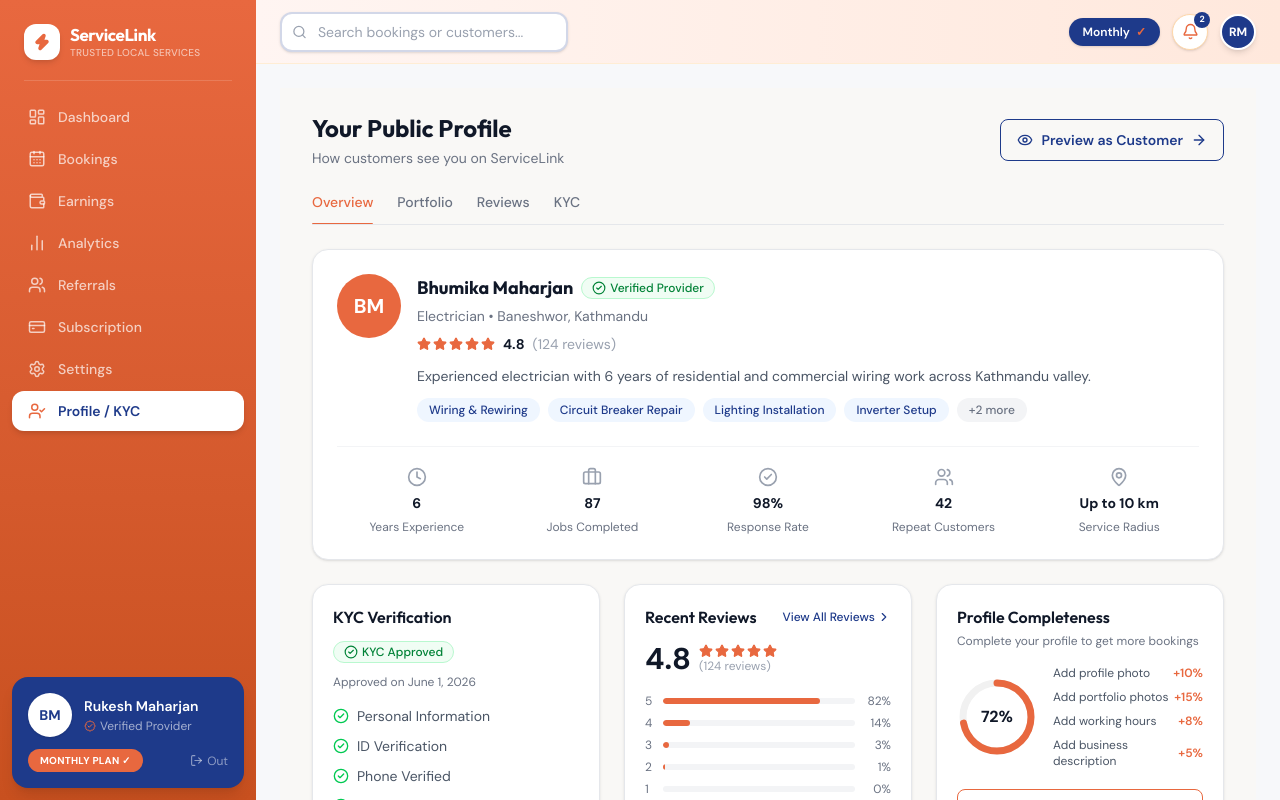
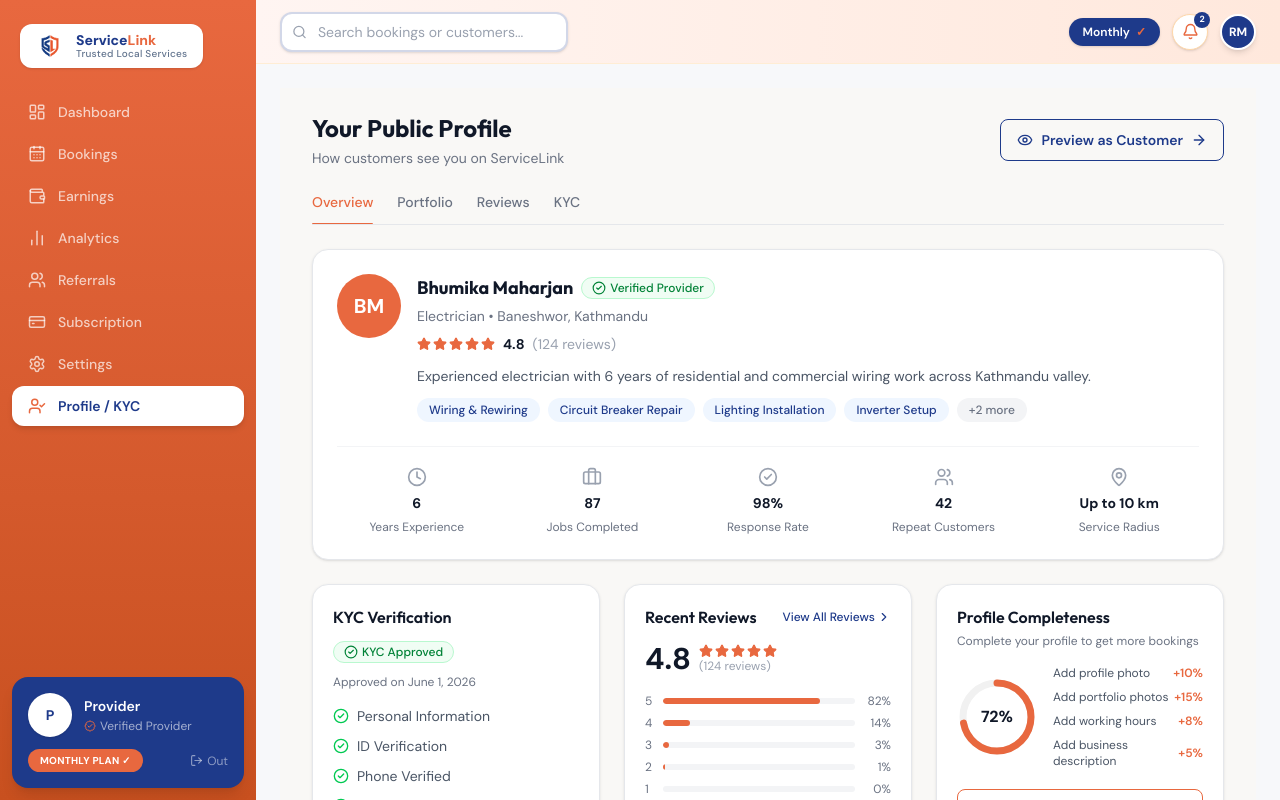
Before and after one commit to Ryuklyn/ServiceLink, a Next.js app in the folder frontend/servicelink/: page /dashboard/provider/profile in a window 1280 px wide. Built offline with nearby package versions, Linux system fonts and the light colour scheme; no server answers.

Commit message:
provider login

```diff
--- a/frontend/servicelink/app/layout.tsx
+++ b/frontend/servicelink/app/layout.tsx
@@ -1,9 +1,60 @@
+// import type { Metadata } from "next";
+// import { Geist, Geist_Mono, Montserrat } from "next/font/google";
+// import "./globals.css";
+//
+// import { ToastContainer } from "react-toastify";
+// import "react-toastify/dist/ReactToastify.css";
+//
+// const geistSans = Geist({
+//   variable: "--font-geist-sans",
+//   subsets: ["latin"],
+// });
+//
+// const montserrat = Montserrat({
+//   variable: "--font-montserrat",
+//   subsets: ["latin"],
+// });
+//
+// const geistMono = Geist_Mono({
+//   variable: "--font-geist-mono",
+//   subsets: ["latin"],
+// });
+//
+// export const metadata: Metadata = {
+//   title: "Service Link",
+//   description: "Generated by create next app",
+// };
+//
+// export default function RootLayout({
+//   children,
+// }: Readonly<{
+//   children: React.ReactNode;
+// }>) {
+//   return (
+//     <html
+//       lang="en"
+//       className={`${geistSans.variable} ${montserrat.variable} ${geistMono.variable} h-full antialiased`}
+//       suppressHydrationWarning // <-- Fixed here
+//     >
+//       <body
+//         className="min-h-full flex flex-col"
+//         suppressHydrationWarning /* <-- Fixed here */
+//       >
+//         {children}
+//         <ToastContainer position="top-right" />
+//       </body>
+//     </html>
+//   );
+// }
+
+
 import type { Metadata } from "next";
 import { Geist, Geist_Mono, Montserrat } from "next/font/google";
 import "./globals.css";
 
 import { ToastContainer } from "react-toastify";
 import "react-toastify/dist/ReactToastify.css";
+import Providers from "@/store/Providers";
 
 const geistSans = Geist({
   variable: "--font-geist-sans",
@@ -34,14 +85,16 @@ export default function RootLayout({
       <html
           lang="en"
           className={`${geistSans.variable} ${montserrat.variable} ${geistMono.variable} h-full antialiased`}
-      suppressHydrationWarning // <-- Fixed here
+          suppressHydrationWarning
       >
       <body
           className="min-h-full flex flex-col"
-        suppressHydrationWarning /* <-- Fixed here */
+          suppressHydrationWarning
       >
+      <Providers>
         {children}
         <ToastContainer position="top-right" />
+      </Providers>
       </body>
       </html>
   );
--- a/frontend/servicelink/components/dashboard/provider/Sidebar.tsx
+++ b/frontend/servicelink/components/dashboard/provider/Sidebar.tsx
@@ -1,7 +1,9 @@
 "use client";
 
+import { useEffect } from "react";
 import Link from "next/link";
-import { usePathname } from "next/navigation";
+import Image from "next/image";
+import { usePathname, useRouter } from "next/navigation";
 import {
     LayoutDashboard,
     CalendarDays,
@@ -13,8 +15,9 @@ import {
     UserCheck,
     LogOut,
     BadgeCheck,
-    Zap,
 } from "lucide-react";
+import { useAppDispatch, useAppSelector } from "@/store/hooks";
+import { fetchUser, clearUser } from "@/store/slices/userSlice";
 
 const navItems = [
     { label: "Dashboard", href: "/dashboard/provider", icon: LayoutDashboard },
@@ -27,37 +30,71 @@ const navItems = [
     { label: "Profile / KYC", href: "/dashboard/provider/profile", icon: UserCheck },
 ];
 
-export default function Sidebar() {
+interface SidebarProps {
+    onNavigate?: () => void;
+}
+
+export default function Sidebar({ onNavigate }: SidebarProps) {
     const pathname = usePathname();
+    const router = useRouter();
+
+    const dispatch = useAppDispatch();
+    const { data: user } = useAppSelector((state) => state.user);
+
+    useEffect(() => {
+        if (!user) {
+            dispatch(fetchUser());
+        }
+    }, [dispatch, user]);
+
+    const handleLogout = () => {
+        localStorage.removeItem("authToken");
+        localStorage.removeItem("token");
+        dispatch(clearUser());
+        router.push("/login");
+    };
+
+    const initials = user?.fullName
+        ? user.fullName.split(" ").map((n) => n[0]).join("").toUpperCase().slice(0, 2)
+        : "P";
 
     return (
         <aside className="w-64 h-full flex flex-col bg-gradient-to-b from-[#E8683F] to-[#C8501F] flex-shrink-0">
-            {/* Brand Header */}
-            <div className="px-6 pt-6 pb-5 flex items-center gap-2.5">
-                <div className="w-9 h-9 bg-white rounded-xl flex items-center justify-center shadow-md">
-                    <Zap size={18} className="text-[#E8683F]" fill="#E8683F" />
-                </div>
-                <div>
-                    <h1 className="text-white font-bold text-[17px] leading-tight tracking-tight">
-                        ServiceLink
-                    </h1>
-                    <p className="text-white/60 text-[10px] font-medium tracking-wide uppercase">
-                        Trusted Local Services
-                    </p>
+            {/* Logo (Replicated exactly from UserSidebar) */}
+            <div className="px-5 pt-6 pb-6">
+                <div className="flex items-center gap-3 bg-white rounded-xl px-4 py-2 w-fit shadow-sm">
+                    <Image
+                        src="/images/SL.png"
+                        alt="ServiceLink Logo"
+                        width={28}
+                        height={28}
+                        className="object-contain shrink-0"
+                        priority
+                    />
+                    <div className="flex flex-col justify-center">
+                        <p className="font-extrabold text-sm text-[#1e3a8a] leading-none mb-0.5">
+                            Service<span className="text-[#e8683f]">Link</span>
+                        </p>
+                        <p className="text-[10px] font-medium text-slate-500 tracking-wide leading-none">
+                            Trusted Local Services
+                        </p>
+                    </div>
                 </div>
             </div>
-
-            {/* Divider */}
-            <div className="mx-6 h-px bg-white/15 mb-4" />
 
             {/* Navigation */}
             <nav className="flex-1 flex flex-col gap-0.5 px-3">
                 {navItems.map(({ label, href, icon: Icon }) => {
-                    const isActive = pathname === href;
+                    const isActive =
+                        href === "/dashboard/provider"
+                            ? pathname === href
+                            : pathname.startsWith(href);
+
                     return (
                         <Link
                             key={href}
                             href={href}
+                            onClick={onNavigate}
                             className={`
                 flex items-center gap-3 px-4 py-2.5 rounded-xl text-sm font-medium transition-all duration-150
                 ${
@@ -80,12 +117,29 @@ export default function Sidebar() {
             {/* Footer Profile Card */}
             <div className="m-3 mt-4 bg-[#1E3A8A] rounded-2xl p-4 shadow-lg">
                 <div className="flex items-center gap-3">
-                    <div className="w-11 h-11 bg-white rounded-full flex items-center justify-center text-[#1E3A8A] font-bold text-sm flex-shrink-0 shadow">
-                        BM
+                    {/* Dynamic Avatar */}
+                    <div className="relative w-11 h-11 flex-shrink-0">
+                        {user?.profileImage ? (
+                            <div className="relative w-full h-full rounded-full overflow-hidden">
+                                <Image
+                                    src={user.profileImage}
+                                    alt="profile"
+                                    fill
+                                    sizes="44px"
+                                    className="object-cover"
+                                    priority
+                                />
+                            </div>
+                        ) : (
+                            <div className="w-full h-full bg-white rounded-full flex items-center justify-center text-[#1E3A8A] font-bold text-sm shadow">
+                                {initials}
+                            </div>
+                        )}
                     </div>
+
                     <div className="min-w-0">
                         <p className="text-white font-semibold text-sm truncate">
-                            Rukesh Maharjan
+                            {user?.fullName || "Provider"}
                         </p>
                         <div className="flex items-center gap-1 mt-0.5">
                             <BadgeCheck size={12} className="text-[#E8683F] flex-shrink-0" />
@@ -93,11 +147,15 @@ export default function Sidebar() {
                         </div>
                     </div>
                 </div>
+
                 <div className="mt-3 flex items-center justify-between">
-          <span className="bg-[#E8683F] text-white text-[10px] font-bold px-3 py-1 rounded-full tracking-wide">
-            MONTHLY PLAN ✓
-          </span>
-                    <button className="flex items-center gap-1 text-white/50 hover:text-white/80 transition text-xs">
+                    <span className="bg-[#E8683F] text-white text-[10px] font-bold px-3 py-1 rounded-full tracking-wide">
+                        MONTHLY PLAN ✓
+                    </span>
+                    <button
+                        onClick={handleLogout}
+                        className="flex items-center gap-1 text-white/50 hover:text-white/80 transition text-xs"
+                    >
                         <LogOut size={13} />
                         <span>Out</span>
                     </button>
--- /dev/null
+++ b/frontend/servicelink/store/Providers.tsx
@@ -0,0 +1,8 @@
+"use client";
+
+import { Provider } from "react-redux";
+import { store } from "@/store"; // matches your store/index.ts export
+
+export default function Providers({ children }: { children: React.ReactNode }) {
+    return <Provider store={store}>{children}</Provider>;
+}
```
Lines whose indentation alone changed are shown as unchanged.
